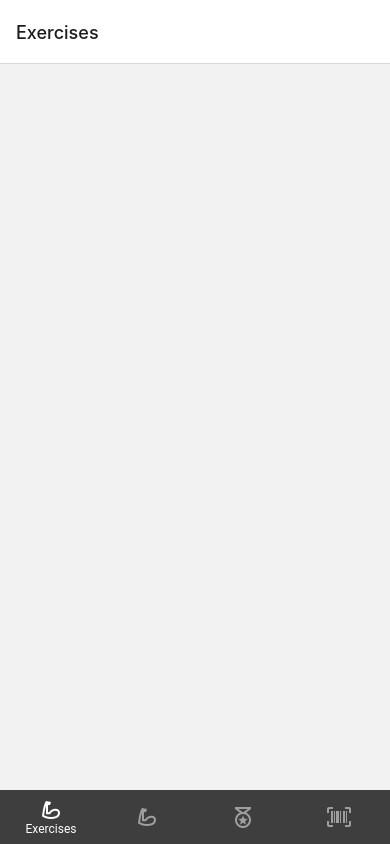
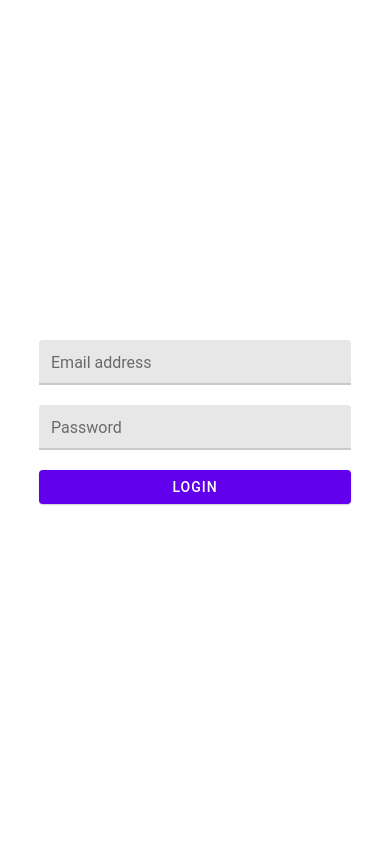
Before and after one commit to Project5LRJ/MoveApp, a React Native app: screen / in a window 390 px wide. Built offline with nearby package versions, Linux system fonts and the light colour scheme; no server answers.

Commit message:
minor changes

```diff
--- a/App.js
+++ b/App.js
@@ -19,7 +19,7 @@ const Tab = createMaterialBottomTabNavigator();
 const StackNav = () => {
   return (
     <Stack.Navigator
-      initialRouteName="Tabs"
+      initialRouteName="Login"
       screenOptions={{headerShown: false}}>
       <Stack.Screen
         name="Login"
@@ -56,15 +56,7 @@ const TabNav = () => {
                     <MaterialCommunityIcons name="arm-flex-outline" color={color} size={24} />
                 ),
             }}/>
-            <Tab.Screen
-            name="About"
-            component={AboutScreen}
-            options={{
-                tabBarLabel: 'About',
-                tabBarIcon: ({ color }) => (
-                    <MaterialCommunityIcons name="arm-flex-outline" color={color} size={24} />
-                ),
-            }}/>
+
         <Tab.Screen
         name="Achievements"
         component={AchievementsScreen}
@@ -81,6 +73,15 @@ const TabNav = () => {
                 tabBarLabel: 'Qr-Scanner',
                 tabBarIcon: ({ color }) => (
                     <MaterialCommunityIcons name="barcode-scan" color={color} size={24} />
+                ),
+            }}/>
+            <Tab.Screen
+            name="About"
+            component={AboutScreen}
+            options={{
+                tabBarLabel: 'About',
+                tabBarIcon: ({ color }) => (
+                    <MaterialCommunityIcons name="alpha-i-box-outline" color={color} size={24} />
                 ),
             }}/>
       </Tab.Navigator>
```
